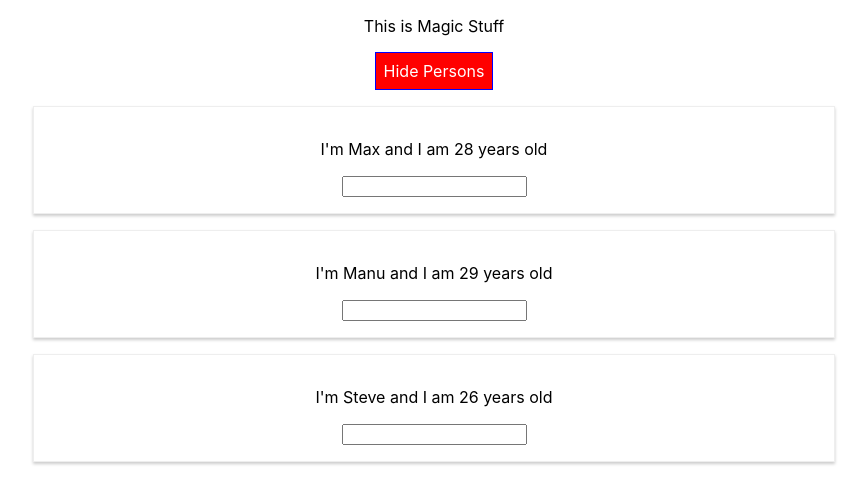
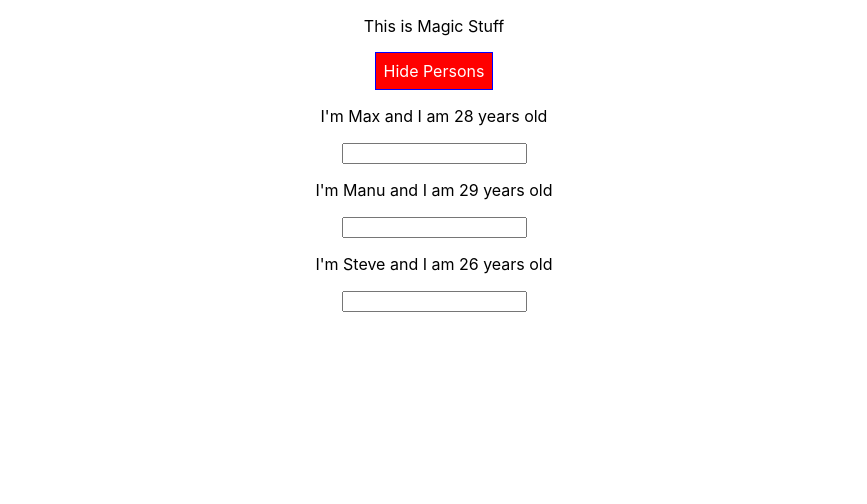
Before and after one commit to kamalyadav11/React-concepts, a React app: page / in a window 1280 px wide. Both pictures are taken after a click on the button "Show Persons". Shown: the top 504 px of the page, without its empty margins (206-1073 px from the left). Built offline with nearby package versions, Linux system fonts and the light colour scheme.

Commit message:
added css modules in Person.js

```diff
--- a/src/ConditionalsLists/Person/Person.js
+++ b/src/ConditionalsLists/Person/Person.js
@@ -1,10 +1,10 @@
 import React from "react";
 
-import "./Person.css";
+import classes from "./Person.css";
 
 const Person = props => {
   return (
-    <div className="Person">
+    <div className={classes.Person}>
       <p onClick={props.click}>
         I'm {props.name} and I am {props.age} years old
       </p>
```
